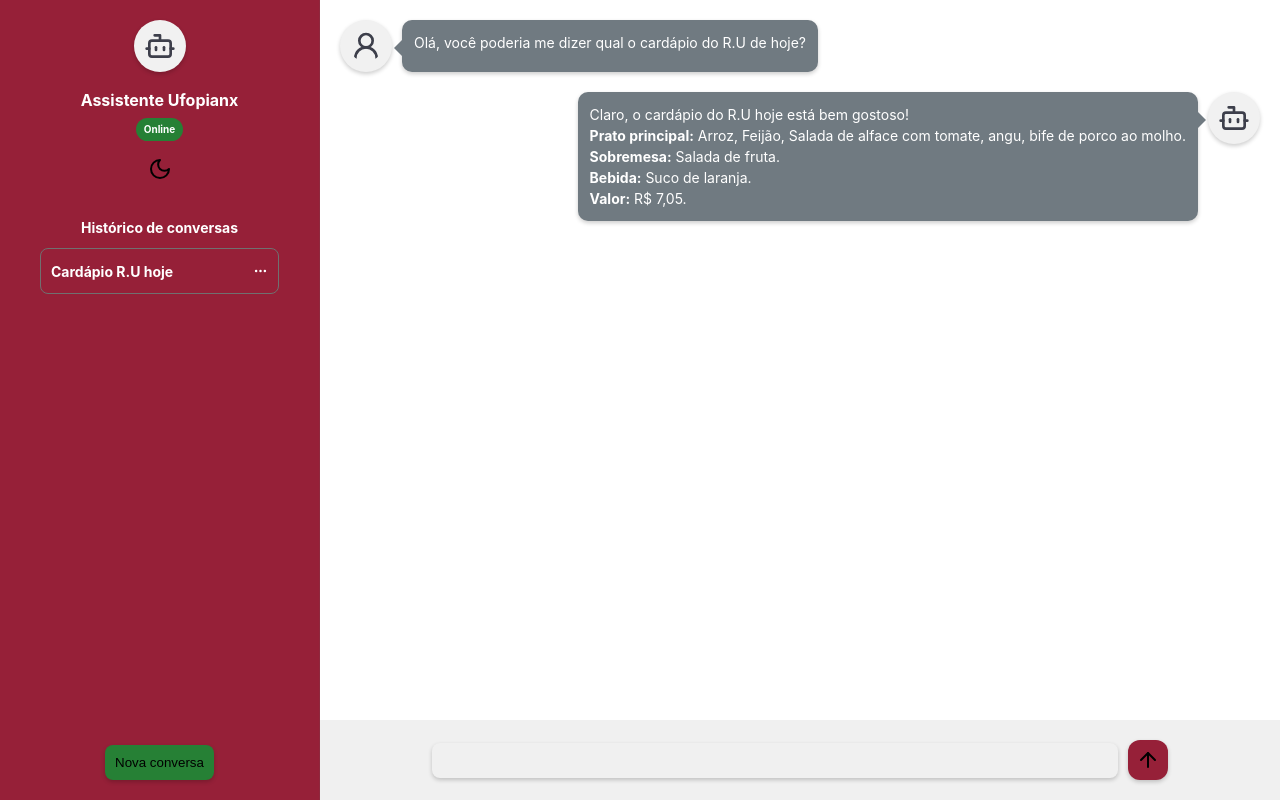
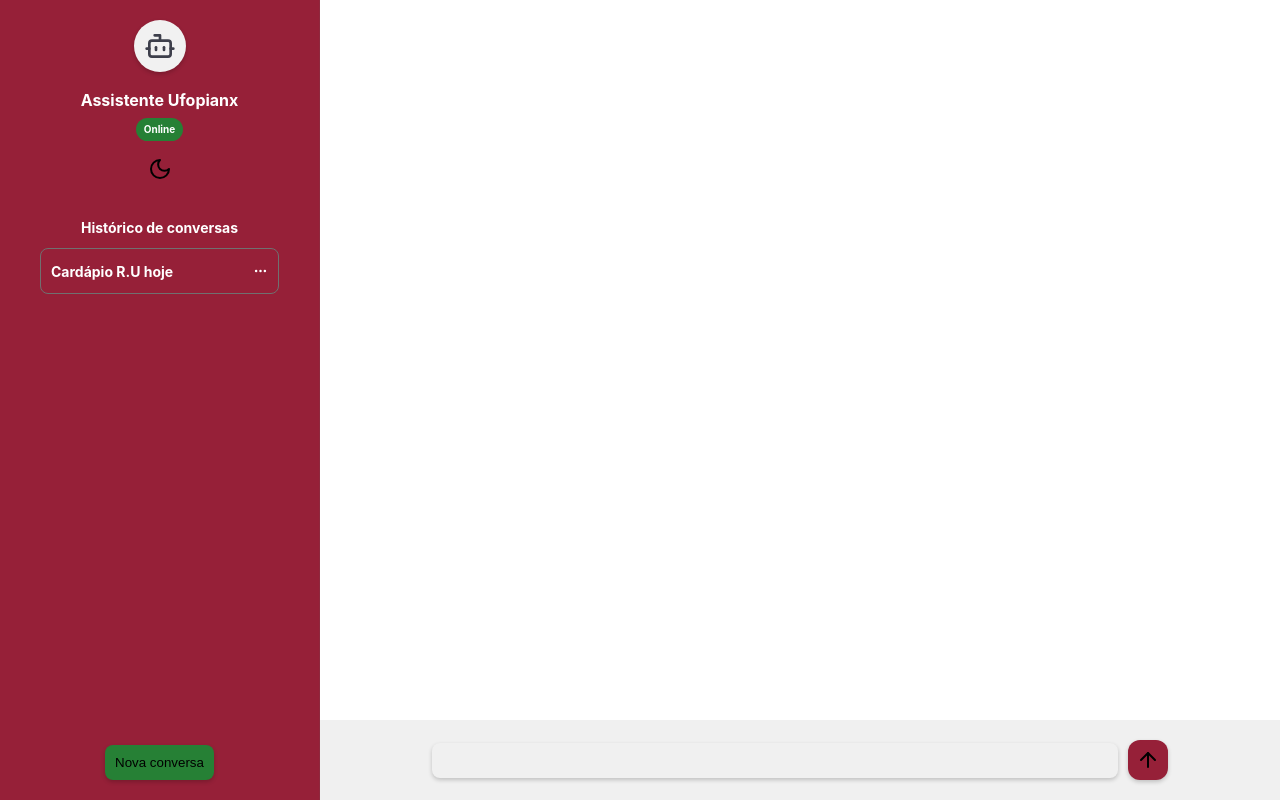
Before and after one commit to mateus-hamade/chatbot-ufop, a React (Vite) app: page / in a window 1280 px wide. Built offline with nearby package versions, Linux system fonts and the light colour scheme.

Commit message:
Add axios dependency and implement user message functionality

```diff
--- a/package.json
+++ b/package.json
@@ -10,6 +10,7 @@
     "preview": "vite preview"
   },
   "dependencies": {
+    "axios": "^1.6.3",
     "lucide-react": "^0.300.0",
     "react": "^18.2.0",
     "react-dom": "^18.2.0"
--- /dev/null
+++ b/src/components/UserMessage.jsx
@@ -0,0 +1,14 @@
+import React from "react";
+
+import { User2 } from "lucide-react";
+
+const UserMessage = ({ message }) => {
+    return (
+        <div className="user-container">
+            <User2 className="icon"/>
+            <p className="user-message">{ message }</p>
+        </div>
+    );
+};
+
+export default UserMessage;
--- a/src/components/footer/Footer.jsx
+++ b/src/components/footer/Footer.jsx
@@ -1,18 +1,36 @@
+import React, { useState } from "react";
+
+import { useTheme } from "../ThemeContext";
+import { ArrowUp } from "lucide-react";
+
 import "./Footer.css";
 
-import React from "react";
-import { useTheme } from "../ThemeContext";
+const Footer = ({ addUserMessage }) => {
+   const { isDarkMode } = useTheme();
+   const [inputValue, setInputValue] = useState("");
 
-import { ArrowUp } from "lucide-react";
+   const handleSubmit = async (e) => {
+      e.preventDefault();
 
-const Footer = () => {
-   const { isDarkMode } = useTheme();
+      if (inputValue.trim() !== "") {
+         addUserMessage(inputValue);
+         setInputValue("");
+      }
+   };
+
+   const handleChange = (e) => {
+      setInputValue(e.target.value);
+   }
 
    return (
       <footer className={isDarkMode ? "dark-theme" : "light-theme"}>
-         <form action="">
-            <input />
-            <button id="send-button" type="submit"><ArrowUp /></button>
+         <form action="" id="form" autoComplete="off" onSubmit={handleSubmit}>
+            <input
+               id="input-chat"
+               value={inputValue}
+               onChange={handleChange}
+            />
+            <button id="send-button" onClick={handleSubmit} type="submit"><ArrowUp /></button>
          </form>
       </footer>
    );
--- a/src/components/main/Main.jsx
+++ b/src/components/main/Main.jsx
@@ -1,28 +1,18 @@
+import React, { useState } from "react";
+
+import { useTheme } from "../ThemeContext";
+import UserMessage from "../UserMessage";
+
 import "./Main.css";
 
-import React from "react";
-import { useTheme } from "../ThemeContext";
-
-import { User2 } from "lucide-react";
-import { Bot } from "lucide-react";
-
-const Main = () => {
+const Main = ({ userMessages }) => {
    const { isDarkMode } = useTheme();
 
    return (
       <main className={isDarkMode ? "dark-theme-707A81" : "light-theme"}>
-         <div className="user-container">
-            <User2 className="icon"/>
-            <p className="user-message">Olá, você poderia me dizer qual o cardápio do R.U de hoje?</p>
-         </div>
-         <div className="bot-container">
-            <Bot className="icon"/>
-            <p className="bot-message">Claro, o cardápio do R.U hoje está bem gostoso! <br />
-               <strong>Prato principal:</strong> Arroz, Feijão, Salada de alface com tomate, angu, bife de porco ao molho. <br />
-               <strong>Sobremesa:</strong> Salada de fruta. <br />
-               <strong>Bebida:</strong> Suco de laranja. <br />
-               <strong>Valor:</strong> R$ 7,05. </p>
-         </div>
+         {userMessages.map((message, index) => (
+            <UserMessage key={index} message={message} />
+         ))}
       </main>
    );
 };
--- a/src/pages/Home.jsx
+++ b/src/pages/Home.jsx
@@ -4,16 +4,24 @@ import Header from "../components/header/Header";
 import Main from "../components/main/Main";
 import Footer from "../components/footer/Footer";
 
+import React, { useState } from "react";
+
 import "./Home.css";
 
 const Home = () => {
+   const [userMessages, setUserMessages] = useState([]);
+
+   const addUserMessage = (message) => {
+      setUserMessages((prevMessages) => [...prevMessages, message]);
+   };
+
    return (
       <ThemeProvider>
          <div className="container">
             <Header />
             <div>
-               <Main />
-               <Footer />
+               <Main userMessages={userMessages} />
+               <Footer addUserMessage={addUserMessage} />
             </div>
          </div>
       </ThemeProvider>
```
Also changed, not shown: src/services/api_service.js (+13 -0 lines), 1 other file (tests, documents, lock files or other folders).
